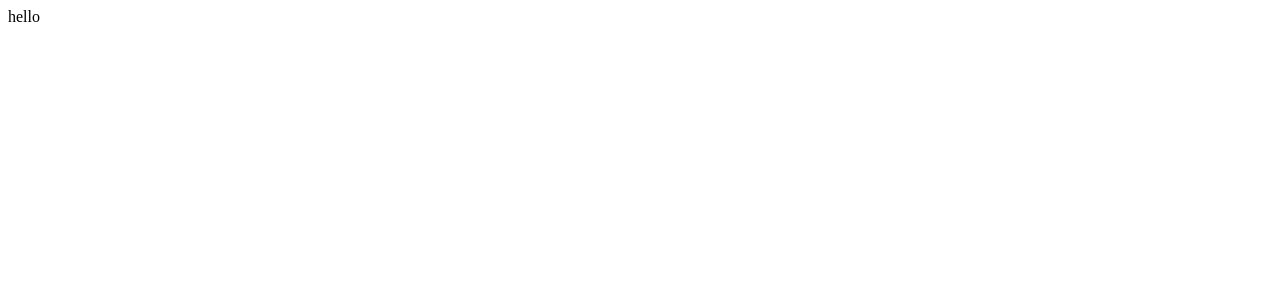
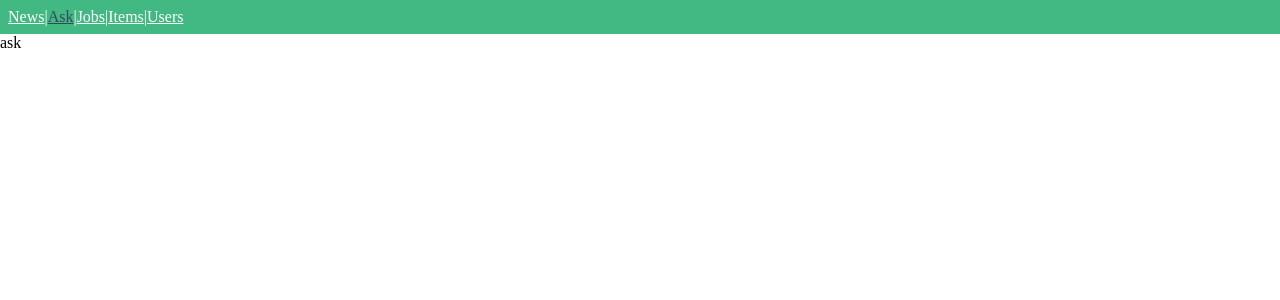
Before and after one commit to FixingWoo/Vue.js-v3, a Vue app: page /ask in a window 1280 px wide. Shown: the top 300 px of the page. Built offline with nearby package versions, Linux system fonts and the light colour scheme.

Commit message:
feat: Vue Router 추가

```diff
--- a/package.json
+++ b/package.json
@@ -9,7 +9,8 @@
   },
   "dependencies": {
     "core-js": "^3.8.3",
-    "vue": "^2.6.14"
+    "vue": "^2.6.14",
+    "vue-router": "^3.5.3"
   },
   "devDependencies": {
     "@babel/core": "^7.12.16",
--- a/src/App.vue
+++ b/src/App.vue
@@ -1,19 +1,24 @@
 <template>
   <div id="app">
-    hello
+    <tool-bar></tool-bar>
+    <router-view></router-view>
   </div>
 </template>
 
 <script>
+import ToolBar from "./components/ToolBar.vue";
 
 export default {
-  methods: {
-    fetchData() {
-      console.log(123);
-    }
+  methods: {},
+  components: {
+    ToolBar
   }
 }
 </script>
 
 <style>
+  body {
+    padding: 0;
+    margin: 0;
+  }
 </style>
--- /dev/null
+++ b/src/components/ToolBar.vue
@@ -0,0 +1,29 @@
+<template>
+  <div class="header">
+    <router-link to="/news">News</router-link> |
+    <router-link to="/ask">Ask</router-link> |
+    <router-link to="/jobs">Jobs</router-link> |
+    <router-link to="/items">Items</router-link> |
+    <router-link to="/users">Users</router-link>
+  </div>
+</template>
+<script>
+export default {
+  components: {},
+  methods: {}
+}
+</script>
+<style scope>
+  .header {
+    color: white;
+    background-color: #42b883;
+    display: flex;
+    padding: 8px;
+  }
+  .header .router-link-exact-active {
+    color: #35495e;
+  }
+  .header a {
+    color: white;
+  }
+</style>
--- a/src/main.js
+++ b/src/main.js
@@ -1,8 +1,10 @@
 import Vue from 'vue'
 import App from './App.vue'
+import { router } from './routes/index.js'
 
 Vue.config.productionTip = false
 
 new Vue({
   render: h => h(App),
+  router,
 }).$mount('#app')
--- /dev/null
+++ b/src/routes/index.js
@@ -0,0 +1,41 @@
+import Vue from "vue";
+import VueRouter from "vue-router";
+import NewsView from "../views/NewsView.vue";
+import AskView from "../views/AskView.vue";
+import JobsView from "../views/JobsView.vue";
+import ItemsView from "../views/ItemsView.vue";
+import UsersView from "../views/UsersView.vue";
+
+Vue.use(VueRouter);
+
+export const router = new VueRouter({
+  mode: 'history',
+  routes: [
+    // path - URL
+    // component - URL 해당하는 컴포넌트
+    {
+      path: "/",
+      redirect: "/news"
+    },
+    {
+      path: "/news",
+      component: NewsView
+    },
+    {
+      path:"/ask",
+      component: AskView
+    },
+    {
+      path:"/jobs",
+      component: JobsView
+    },
+    {
+      path:"/items",
+      component: ItemsView
+    },
+    {
+      path:"/users",
+      component: UsersView
+    },
+  ]
+});
--- /dev/null
+++ b/src/views/AskView.vue
@@ -0,0 +1,11 @@
+<template>
+  <div>
+    ask
+  </div>
+</template>
+<script>
+export default {
+  components: {},
+  methods: {}
+}
+</script>
--- /dev/null
+++ b/src/views/ItemsView.vue
@@ -0,0 +1,9 @@
+<template>
+  <div>Item</div>
+</template>
+<script>
+export default {
+  components: {},
+  methods: {}
+}
+</script>
--- /dev/null
+++ b/src/views/JobsView.vue
@@ -0,0 +1,11 @@
+<template>
+  <div>
+    jobs
+  </div>
+</template>
+<script>
+export default {
+  components: {},
+  methods: {}
+}
+</script>
--- /dev/null
+++ b/src/views/NewsView.vue
@@ -0,0 +1,11 @@
+<template>
+  <div>
+    news
+  </div>
+</template>
+<script>
+export default {
+  components: {},
+  methods: {}
+}
+</script>
--- /dev/null
+++ b/src/views/UsersView.vue
@@ -0,0 +1,8 @@
+<template>
+  <div>User</div>
+</template>
+<script>
+export default {
+  methods: {}
+}
+</script>
```
Also changed, not shown: 1 other file (tests, documents, lock files or other folders).
